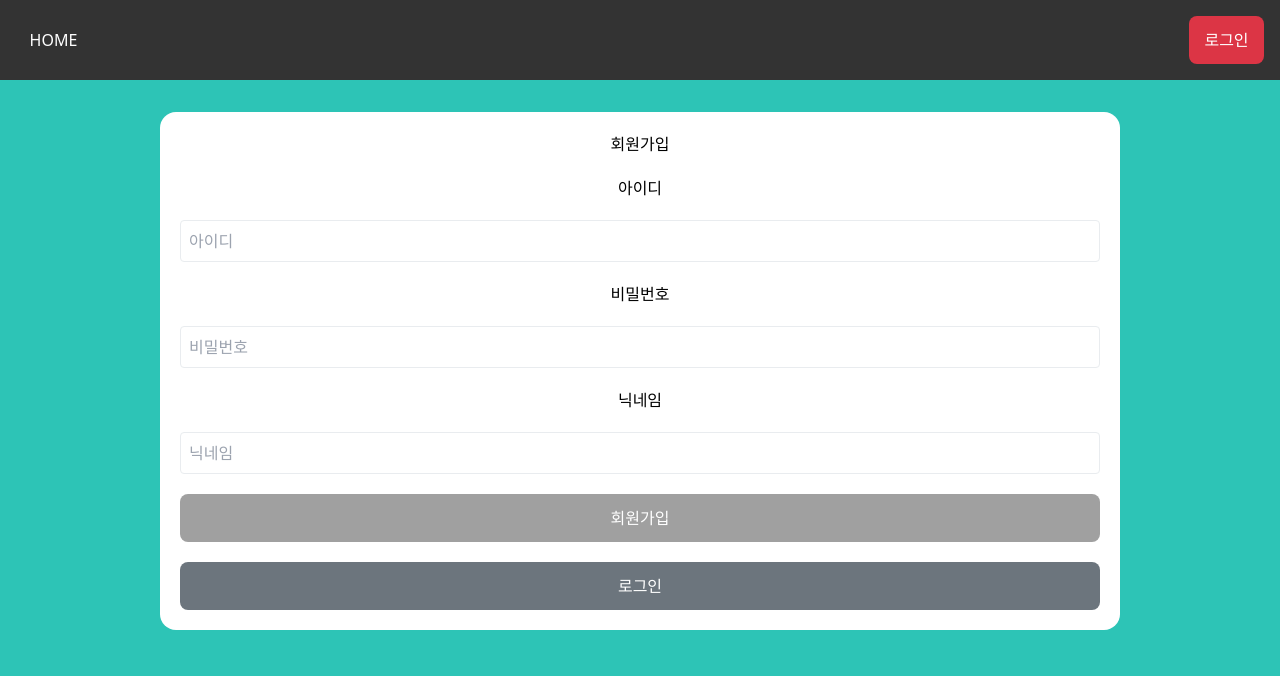
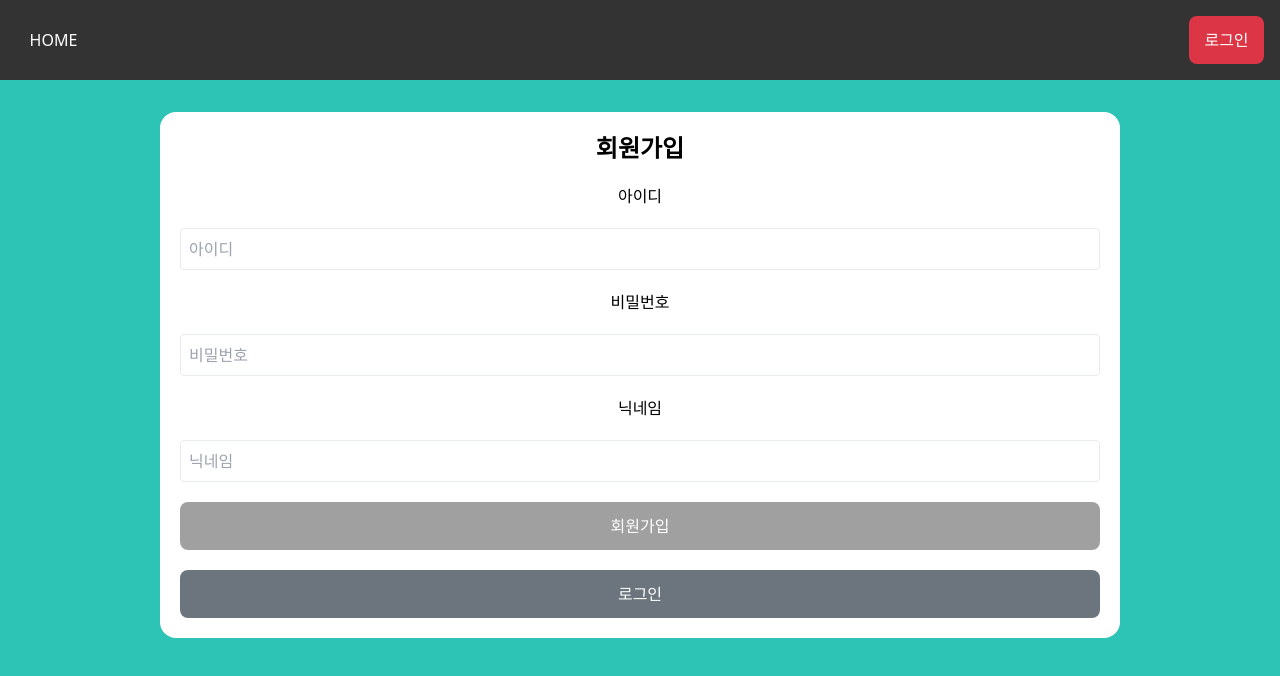
Before and after one commit to leeejin/personal_expenditure_hard, a React (Vite) app: page /signup in a window 1280 px wide. Shown: the top 676 px of the page. Built offline with nearby package versions, Linux system fonts and the light colour scheme.

Commit message:
Style: 로그인,회원가입 타이틀 글자 UI수정

```diff
--- a/src/pages/LoginPage.jsx
+++ b/src/pages/LoginPage.jsx
@@ -46,7 +46,7 @@
   });
   return (
     <section className="c-container section">
-      <h1>로그인</h1>
+      <h1 className="text-2xl font-bold">로그인</h1>
       <h1>아이디</h1>
       <input
         type="text"
--- a/src/pages/SignupPage.jsx
+++ b/src/pages/SignupPage.jsx
@@ -62,7 +62,7 @@
 
   return (
     <section className="c-container section">
-      <h1>회원가입</h1>
+      <h1 className="text-2xl font-bold">회원가입</h1>
       <h1>아이디</h1>
       <input
         type="text"
```
